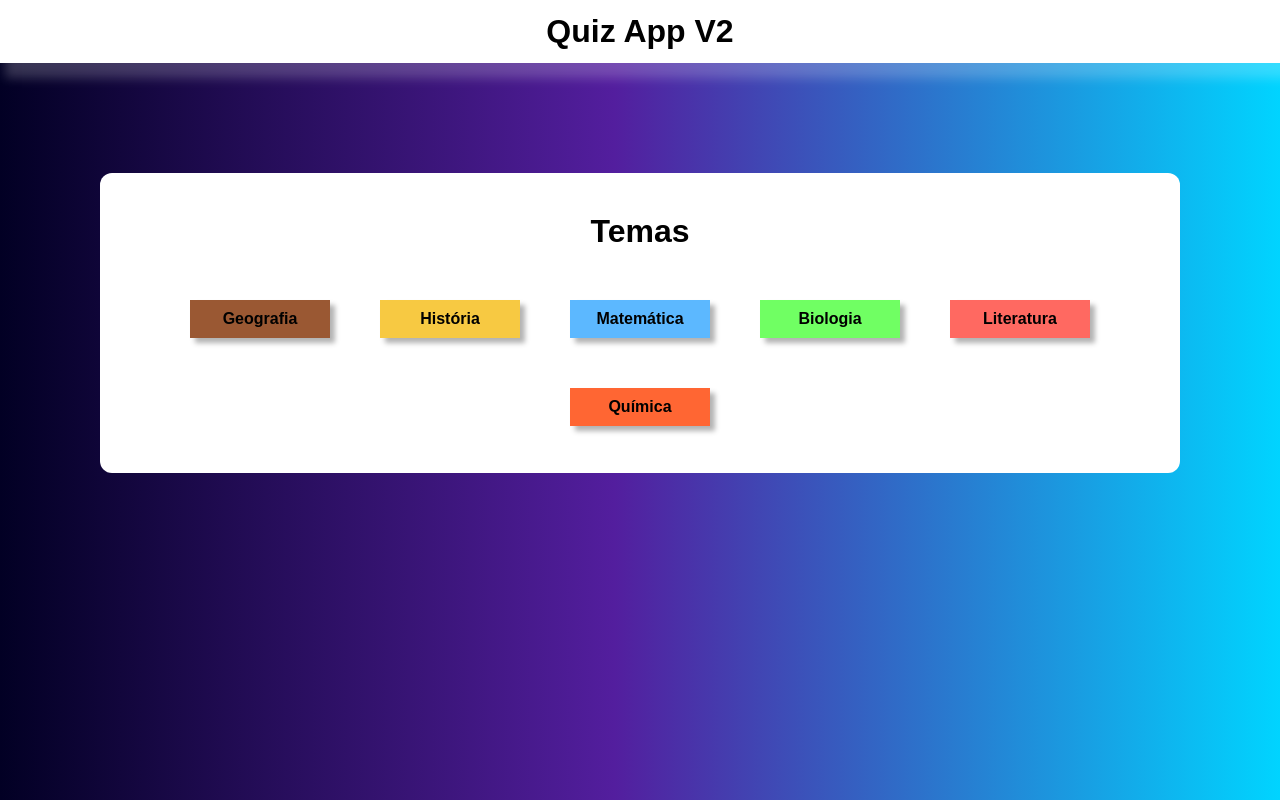
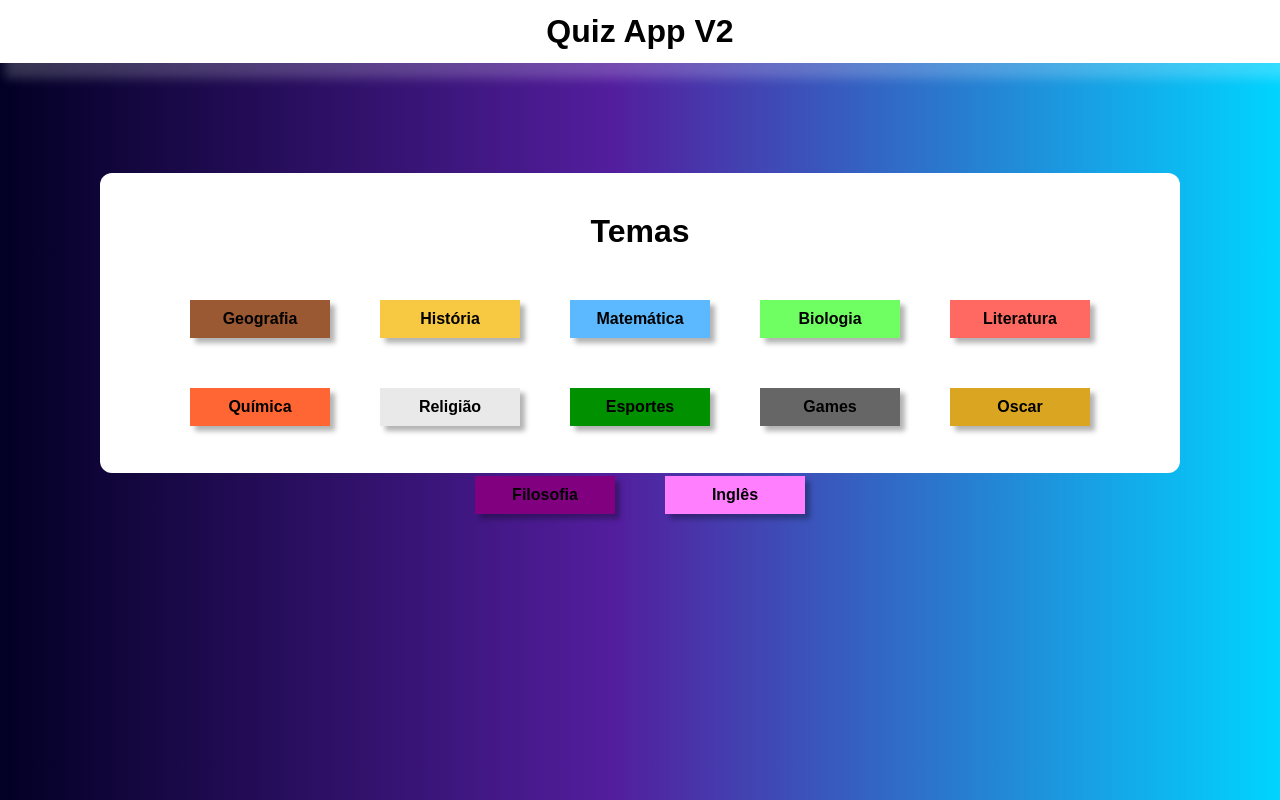
Before and after one commit to LuisBraga31/quizAppV2, a React (Vite) app: page / in a window 1280 px wide. Built offline with nearby package versions, Linux system fonts and the light colour scheme; a web font is replaced by a local one.

Commit message:
Adicionando mais temas

```diff
--- a/src/components/TemasQuiz/index.jsx
+++ b/src/components/TemasQuiz/index.jsx
@@ -12,6 +12,12 @@ export default function TemasQuiz() {
         'Biologia': '#70ff63',
         'Química': '#FF6633',
         'Literatura': '#ff6961',
+        'Religião': '#e9e9e9',
+        'Esportes': '#009000',
+        'Games': '#666666',
+        'Oscar': '#daa520',
+        'Filosofia': '#800080',
+        'Inglês': '#ff7fff',
     }
 
     const temasCores = [];
--- a/src/data/questions.js
+++ b/src/data/questions.js
@@ -214,6 +214,223 @@ export default [
         { option: "HO2", correct: false },
         { option: "H2O2", correct: true },
       ],
+    },
+    {
+      tag: "Religião",
+      question: "Qual foi o segundo milagre de Jesus Cristo ?",
+      answers: [
+        { option: "Curou o filho de um oficial", correct: true },
+        { option: "Transformou água em vinho", correct: false },
+        { option: "Pesca milagrosa Genesaré", correct: false },
+      ],
+    },
+    {
+      tag: "Religião",
+      question: "No budismo, qual é o nome do estado mais alto da meditação?",
+      answers: [
+        { option: "Budis", correct: false },
+        { option: "Nirvana", correct: true },
+        { option: "Mahayana", correct: false },
+      ],
+    },
+    {
+      tag: "Religião",
+      question: "No judaísmo, qual o nome da cerimônia que insere o jovem na vida adulta?",
+      answers: [
+        { option: "Bart Mitzvá", correct: true },
+        { option: "Shiv'á", correct: false },
+        { option: "Zeved habat", correct: false },
+      ],
+    },
+    {
+      tag: "Religião",
+      question: "Em que ano a imagem de Nossa Senhora Aparecida foi encontrada?",
+      answers: [
+        { option: "1712", correct: false },
+        { option: "1715", correct: false },
+        { option: "1717", correct: true },
+      ],
+    },
+    {
+      tag: "Esportes",
+      question: "Qual foi o atleta de basquete mais alto da história?",
+      answers: [
+        { option: "Yao Ming", correct: false },
+        { option: "Sun Ming", correct: true },
+        { option: "Tacko Fall", correct: false },
+      ],
+    },
+    {
+      tag: "Esportes",
+      question: "Quem detém o recorde nos 50m livres na natação?",
+      answers: [
+        { option: "Michael Phelps", correct: false },
+        { option: "César Cielo", correct: true },
+        { option: "Mark Spitz", correct: false },
+      ],
+    },
+    {
+      tag: "Esportes",
+      question: "No futebol americano, o que significa NFL?",
+      answers: [
+        { option: "National American Football League", correct: false },
+        { option: "National Football Landschip", correct: false },
+        { option: "National Football League", correct: true },
+      ],
+    },
+    {
+      tag: "Esportes",
+      question: "Qual o nome da categoria de Remo praticada até os 10 anos?",
+      answers: [
+        { option: "Mirim", correct: false },
+        { option: "Classe Juvenil", correct: false },
+        { option: "Benjamim", correct: true },
+      ],
+    },
+    {
+      tag: "Games",
+      question: "Em que ano o jogo Pac-Man foi lançado?",
+      answers: [
+        { option: "1980", correct: true },
+        { option: "1977", correct: false },
+        { option: "1974", correct: false },
+      ],
+    },
+    {
+      tag: "Games",
+      question: "No jogo Mario, qual o nome do dinossauro verde?",
+      answers: [
+        { option: "Browser", correct: false },
+        { option: "Yoshi", correct: true },
+        { option: "Luigi", correct: false },
+      ],
+    },
+    {
+      tag: "Games",
+      question: "Qual o jogo mais vendido de todos os tempos?",
+      answers: [
+        { option: "GTA V", correct: false },
+        { option: "Minecraft", correct: false },
+        { option: "Tetris", correct: true },
+      ],
+    },
+    {
+      tag: "Games",
+      question: "No jogo GTA San Andreas, qual o nome do protagonista?",
+      answers: [
+        { option: "Carl Johnson", correct: true },
+        { option: "Franklin", correct: false },
+        { option: "Charles Johnson", correct: false },
+      ],
+    },
+    {
+      tag: "Oscar",
+      question: "Quem foi eleita a melhor atriz no Oscar de 2017?",
+      answers: [
+        { option: "Jennifer Lawrence", correct: false },
+        { option: "Meryl Streep", correct: false },
+        { option: "Emma Stone", correct: true },
+      ],
+    },
+    {
+      tag: "Oscar",
+      question: "Qual animação ganhou o prêmio de melhor animação pela primeira vez?",
+      answers: [
+        { option: "Shrek", correct: true },
+        { option: "Era do Gelo", correct: false },
+        { option: "Monstros SA", correct: false },
+      ],
+    },
+    {
+      tag: "Oscar",
+      question: " Qual filme venceu o Oscar de melhor filme em 2014?",
+      answers: [
+        { option: "Gravidade", correct: false },
+        { option: "O lobo de Wall Street", correct: false },
+        { option: "12 anos de escravidão", correct: true },
+      ],
+    },
+    {
+      tag: "Oscar",
+      question: "O filme Titanic teve quantas indicações ao Oscar?",
+      answers: [
+        { option: "12", correct: false },
+        { option: "14", correct: true },
+        { option: "16", correct: false },
+      ],
+    },
+    {
+      tag: "Filosofia",
+      question: "Qual filosófo disse a frase 'Só sei que nada sei'?",
+      answers: [
+        { option: "Aristóteles ", correct: false },
+        { option: "Platão", correct: false },
+        { option: "Sócrates", correct: true },
+      ],
+    },
+    {
+      tag: "Filosofia",
+      question: "A Teoria dos Ídolos fois proposta por que filósofo moderno?",
+      answers: [
+        { option: "Galileu Galilei", correct: false },
+        { option: "Francis Bacon", correct: true },
+        { option: "René Descartes", correct: false },
+      ],
+    },
+    {
+      tag: "Filosofia",
+      question: "Ética a Nicômaco, a obra mais famosa de Aristóteles, trata-se do que?",
+      answers: [
+        { option: "Moral e Caráter", correct: true },
+        { option: "Ética e Filosofia", correct: false },
+        { option: "Ética apenas", correct: false },
+      ],
+    },
+    {
+      tag: "Filosofia",
+      question: "O filósofo René Descartes nasceu em que país ?",
+      answers: [
+        { option: "França", correct: true },
+        { option: "Aústria", correct: false },
+        { option: "Bélgica", correct: false },
+      ],
+    },
+    {
+      tag: "Inglês",
+      question: "What is the past tense of the verb 'to go'?",
+      answers: [
+        { option: "Gone", correct: true },
+        { option: "Going", correct: false },
+        { option: "Goed", correct: false },
+      ],
+    },
+    {
+      tag: "Inglês",
+      question: "What is the opposite of the word 'big'?",
+      answers: [
+        { option: "Large", correct: false },
+        { option: "Small", correct: true },
+        { option: "Huge", correct: false },
+      ],
+    },
+    {
+      tag: "Inglês",
+      question: "Qual a tradução da palavra 'antes'?",
+      answers: [
+        { option: "After", correct: false },
+        { option: "Before", correct: true },
+        { option: "Back", correct: false },
+      ],
+    },
+    {
+      tag: "Inglês",
+      question: "O 'Simple Past' é usado para fala sobre ações no:",
+      answers: [
+        { option: "Presente", correct: false },
+        { option: "Passado", correct: true },
+        { option: "Futuro", correct: false },
+      ],
     }
 
+
   ];
```
